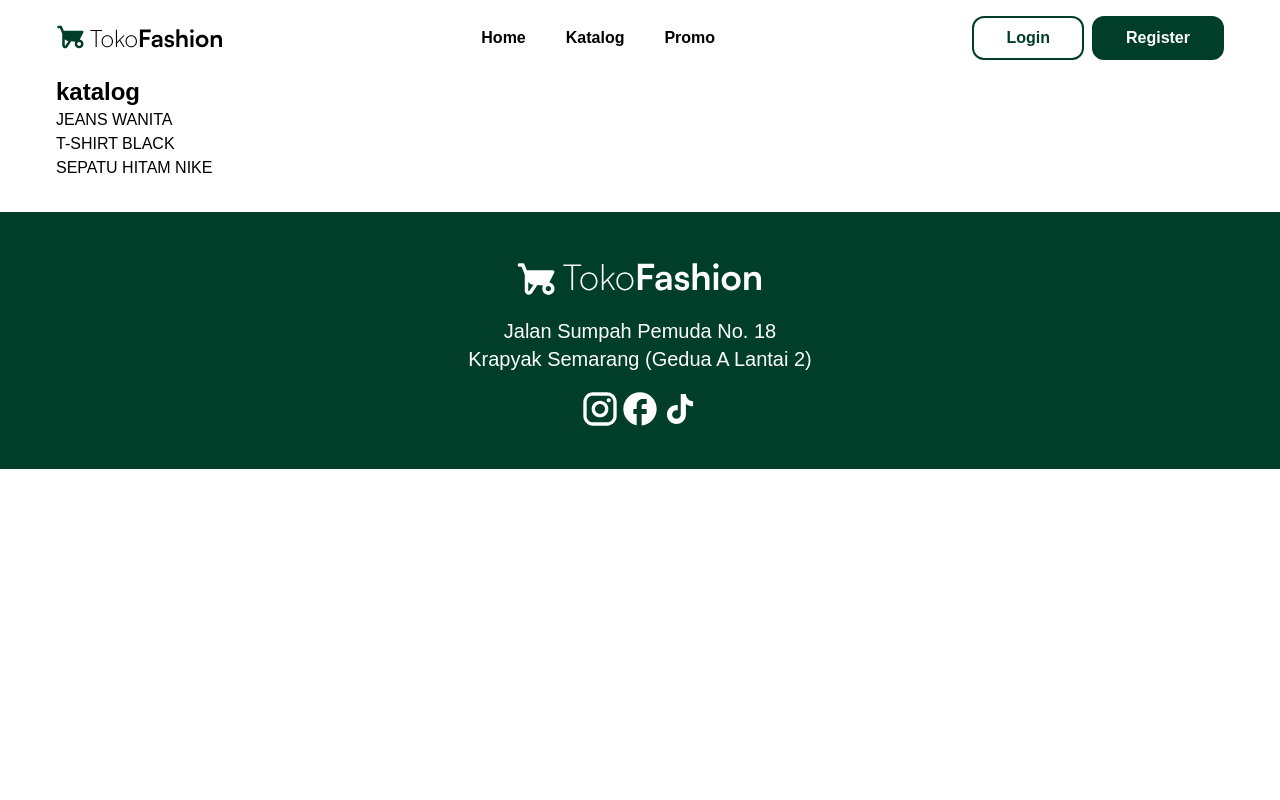
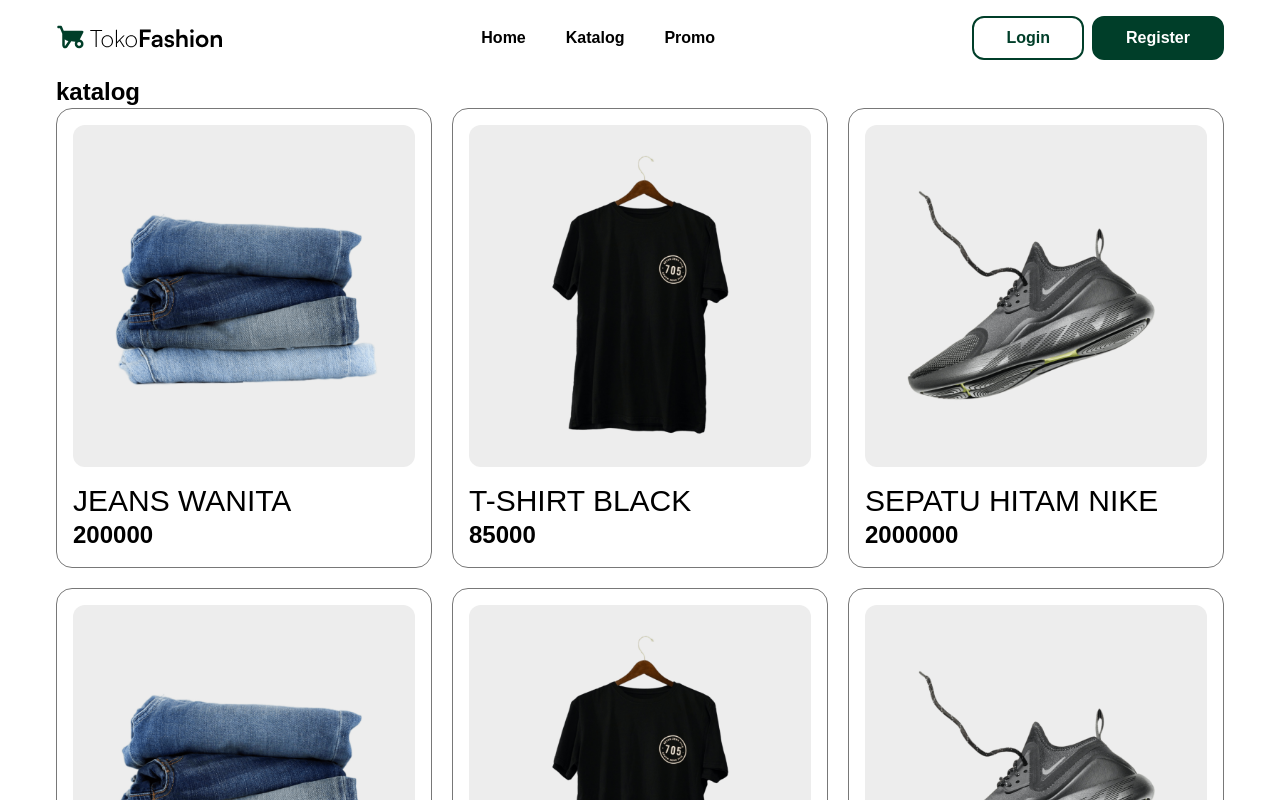
Before and after one commit to devpul/e-commerce-frontend-reactjs, a Next.js app: page /katalog in a window 1280 px wide. Shown: the top 800 px of the page. Built offline with nearby package versions, Linux system fonts and the light colour scheme.

Commit message:
add features: 1. card product 2. register form

```diff
--- /dev/null
+++ b/src/components/CardProduct.js
@@ -0,0 +1,11 @@
+import React from 'react';
+
+export default function CardProduct({ product }) {
+  return (
+    <div key={product.id} className="border border-[#787878] rounded-2xl p-4">
+        <img src={product.gambar} className="rounded-xl" />
+        <p className="text-3xl font-light mt-4">{product.nama}</p>
+        <p className="text-2xl font-black">{product.harga}</p>
+    </div>
+  )
+}
--- a/src/data/products.js
+++ b/src/data/products.js
@@ -1,4 +1,40 @@
 export const products = [
+    {
+        id: 1,
+        nama: "JEANS WANITA",
+        harga: 200000,
+        gambar: "gambar/produk1.png"
+    },
+    {
+        id: 2,
+        nama: "T-SHIRT BLACK",
+        harga: 85000,
+        gambar: "gambar/produk2.png"
+    },
+    {
+        id: 3,
+        nama: "SEPATU HITAM NIKE",
+        harga: 2000000,
+        gambar: "gambar/produk3.png"
+    },
+    {
+        id: 4,
+        nama: "JEANS WANITA",
+        harga: 200000,
+        gambar: "gambar/produk1.png"
+    },
+    {
+        id: 5,
+        nama: "T-SHIRT BLACK",
+        harga: 85000,
+        gambar: "gambar/produk2.png"
+    },
+    {
+        id: 6,
+        nama: "SEPATU HITAM NIKE",
+        harga: 2000000,
+        gambar: "gambar/produk3.png"
+    },
     {
         id: 1,
         nama: "JEANS WANITA",
--- a/src/pages/katalog.js
+++ b/src/pages/katalog.js
@@ -1,3 +1,4 @@
+import CardProduct from '@/components/CardProduct'
 import Layout from '@/components/Layout'
 import { products } from '@/data/products'
 import React from 'react'
@@ -7,13 +8,14 @@
     <Layout>
         <div className='px-14'>
             <p className='text-2xl font-bold'>katalog</p>
-            {products.map(product => {
-              return (
-                <div key={product.id}>
-                    <p>{product.nama}</p>
-                </div>
-              )
-            })}
+
+            <div className='grid md:grid-cols-3 gap-5'>
+                {products.map((product, index) => {
+                return (
+                  <CardProduct key={index} product={product}/>
+                )
+              })}
+            </div>
         </div>
     </Layout>
   )
--- /dev/null
+++ b/src/pages/register.js
@@ -0,0 +1,31 @@
+import Layout from '@/components/Layout'
+import React, { useState } from 'react'
+
+export default function Register() {
+
+    // bikin state
+    const [nama, setNama] = useState("")
+    const [email, setEmail] = useState("")
+    const [password, setPassword] = useState("")
+
+    return (
+        <Layout>
+            <div className='flex flex-col items-center mt-10'>
+                <p className='font-bold text-xl'>Register</p>
+
+                <div className="border p-8 mt-3 rounded space-y-5">
+                    <div>
+                        <p>Nama: {nama}</p>
+                        <input type="text" value={nama} onChange={(event) => setNama(event.target.value)}
+                        className='outline w-100'/>
+                    </div>
+                    <div>
+                        <p>Email: {email}</p>
+                        <input type="text" value={email} onChange={(event) => setEmail(event.target.value)}
+                        className='outline w-100'/>
+                    </div>
+                </div>
+            </div>
+        </Layout>
+    )
+}
```
